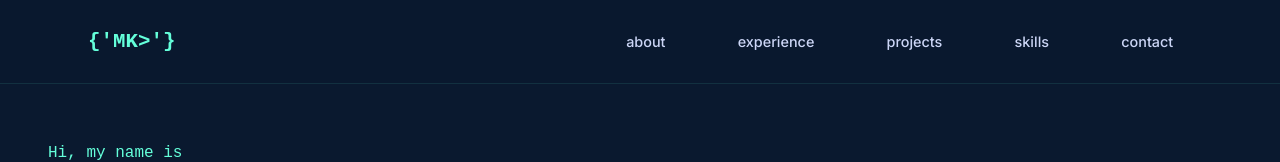
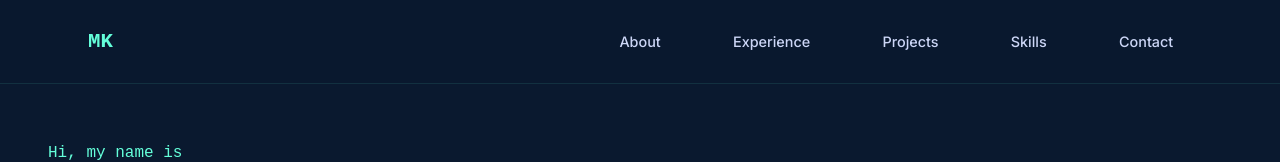
Before and after one commit to kumammanish/kumam.github.io, a plain HTML site: page index.html in a window 1280 px wide. Shown: the top 162 px of the page. Drawn offline with Linux system fonts and the light colour scheme.

Commit message:
Updated portfolio

```diff
--- a/index.html
+++ b/index.html
@@ -714,16 +714,16 @@
     <!-- Navigation -->
     <nav>
         <div class="nav-container">
-            <a href="#" class="logo">{'MK>'}</a>
+            <a href="#" class="logo">MK</a>
             <button class="mobile-toggle" id="mobileToggle">
                 <i class="fas fa-bars"></i>
             </button>
             <ul class="nav-links" id="navLinks">
-                <li><a href="#about">about</a></li>
-                <li><a href="#experience">experience</a></li>
-                <li><a href="#projects">projects</a></li>
-                <li><a href="#skills">skills</a></li>
-                <li><a href="#contact">contact</a></li>
+                <li><a href="#about">About</a></li>
+                <li><a href="#experience">Experience</a></li>
+                <li><a href="#projects">Projects</a></li>
+                <li><a href="#skills">Skills</a></li>
+                <li><a href="#contact">Contact</a></li>
             </ul>
         </div>
     </nav>
```
